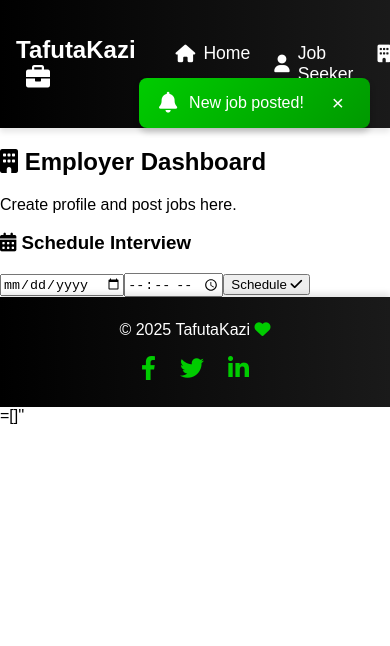
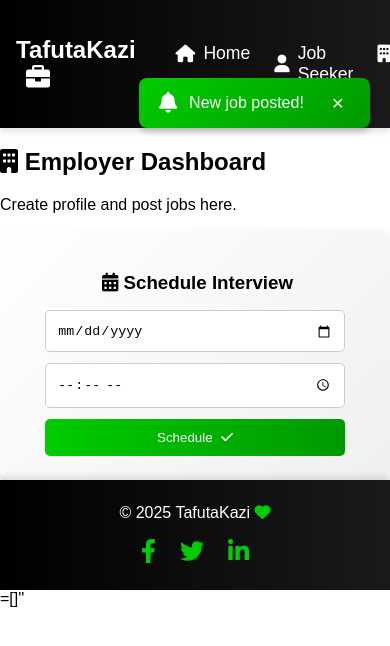
Before and after one commit to mbayajames/tafutakazi, a React (Create React App) app in the folder frontend/: page /employer in a window 390 px wide. Shown: the top 646 px of the page. Built offline with nearby package versions, Linux system fonts and the light colour scheme; no server answers.

Commit message:
Update InterviewScheduler.css to enhance scheduler UI and improve layout responsiveness

```diff
--- a/frontend/src/styles/InterviewScheduler.css
+++ b/frontend/src/styles/InterviewScheduler.css
@@ -0,0 +1,54 @@
+.interview-scheduler {
+  padding: 1.5rem;
+  text-align: center;
+  background: linear-gradient(135deg, #fff, #f0f0f0);
+  border-radius: 10px;
+  box-shadow: 0 4px 8px rgba(0, 0, 0, 0.1);
+  animation: fadeIn 0.5s ease-in-out;
+}
+
+.interview-scheduler h3 {
+  margin-bottom: 1rem;
+}
+
+.interview-scheduler form {
+  display: flex;
+  flex-direction: column;
+  gap: 0.7rem;
+  max-width: 300px;
+  margin: 0 auto;
+}
+
+.interview-scheduler input {
+  padding: 0.7rem;
+  border-radius: 5px;
+  border: 1px solid #ccc;
+}
+
+.interview-scheduler button {
+  background: linear-gradient(90deg, #00cc00, #009900);
+  color: #fff;
+  border: none;
+  padding: 0.7rem;
+  border-radius: 5px;
+  cursor: pointer;
+  transition: background 0.3s, transform 0.3s;
+}
+
+.interview-scheduler button:hover {
+  background: linear-gradient(90deg, #009900, #006600);
+  transform: translateY(-2px);
+}
+
+.interview-scheduler i {
+  margin-left: 5px;
+}
+
+@keyframes fadeIn {
+  from {
+    opacity: 0;
+  }
+  to {
+    opacity: 1;
+  }
+}
```
